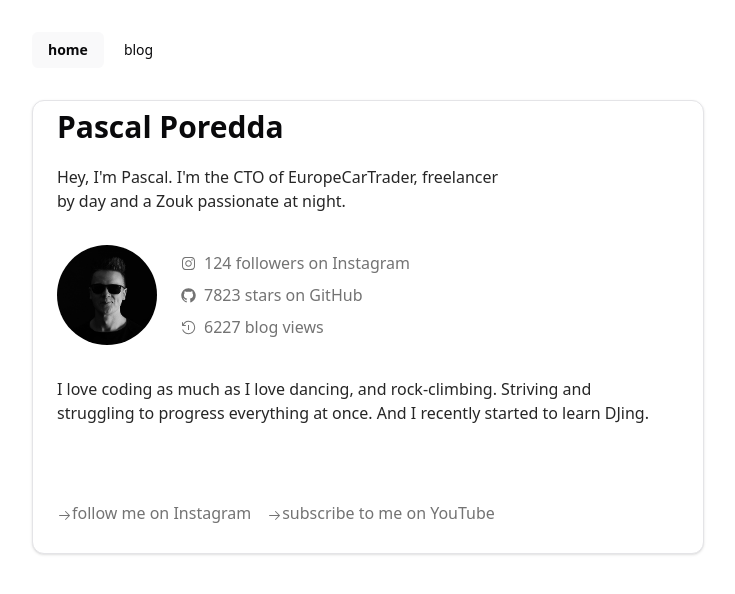
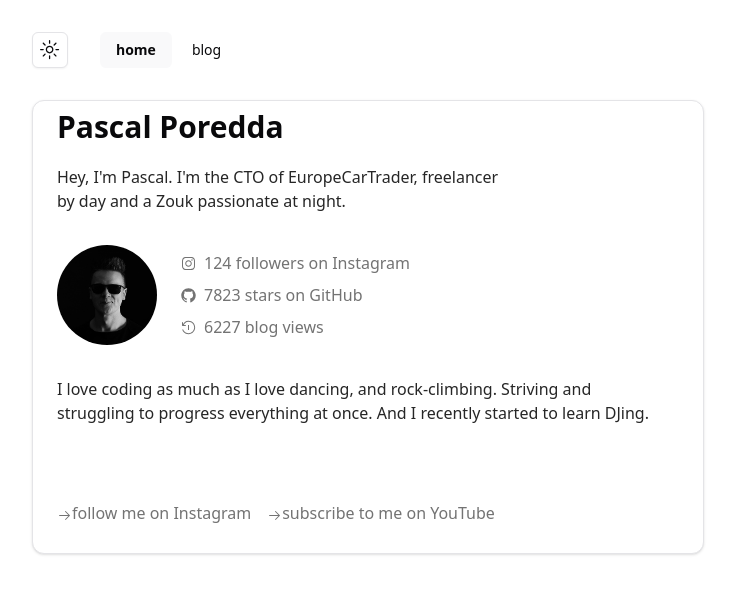
Before and after one commit to pascalporedda/www-pascal-poredda-de, a Next.js app: page / in a window 1280 px wide. Shown: the top 594 px of the page, without its empty margins (0-735 px from the left). Built offline with nearby package versions, Linux system fonts and the light colour scheme.

Commit message:
add dark mode toggle

```diff
--- a/src/components/dark-mode-toggle.tsx
+++ b/src/components/dark-mode-toggle.tsx
@@ -18,7 +18,7 @@ export function ModeToggle() {
   return (
     <DropdownMenu>
       <DropdownMenuTrigger asChild>
-        <Button variant="outline" size="icon">
+        <Button variant="outline" size="icon" className="mr-8">
           <SunIcon className="h-[1.2rem] w-[1.2rem] rotate-0 scale-100 transition-all dark:-rotate-90 dark:scale-0" />
           <MoonIcon className="absolute h-[1.2rem] w-[1.2rem] rotate-90 scale-0 transition-all dark:rotate-0 dark:scale-100" />
           <span className="sr-only">Toggle theme</span>
--- a/src/components/page-header.tsx
+++ b/src/components/page-header.tsx
@@ -10,6 +10,7 @@ import {
 } from "./ui/navigation-menu";
 import { usePathname } from "next/navigation";
 import { cn } from "@/lib/utils";
+import { ModeToggle } from "./dark-mode-toggle";
 
 const navItems = {
   "/": {
@@ -32,6 +33,7 @@ export const PageHeader = () => {
 
   return (
     <NavigationMenu className="py-8">
+      <ModeToggle />
       <NavigationMenuList>
         {Object.entries(navItems).map(([path, { name }]) => (
           <NavigationMenuItem key={path}>
```
